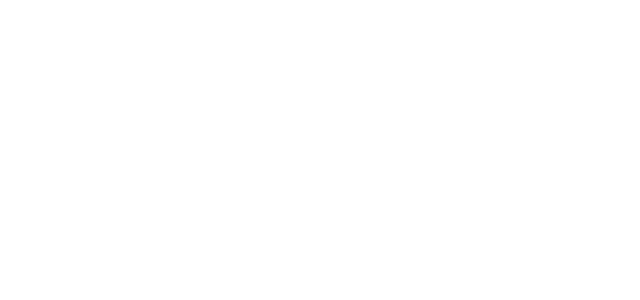
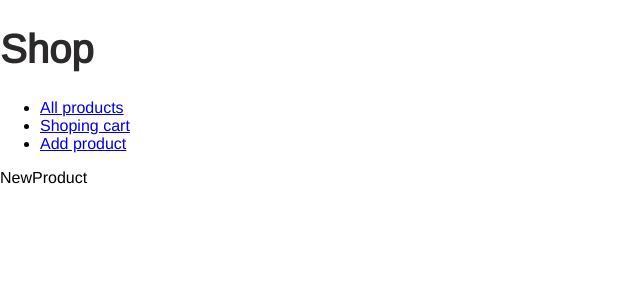
Before and after one commit to N00bG1rl/react-ecommerce, a React (Create React App) app: page /new-product in a window 1280 px wide. Shown: the top 300 px of the page, without its empty margins (0-640 px from the left). Built offline with nearby package versions, Linux system fonts and the light colour scheme.

Commit message:
Added routing

```diff
--- a/src/App.js
+++ b/src/App.js
@@ -1,5 +1,23 @@
+import { Routes, Route } from 'react-router-dom'
+
+import Layout from './components/layout/Layout'
+
+import AllProducts from './pages/AllProducts'
+import NewProduct from './pages/NewProduct'
+import ShopingCart from './pages/ShopingCart'
+import NotFound from './pages/NotFound'
+
 function App() {
-	return <></>
+	return (
+		<Layout>
+			<Routes>
+				<Route path='/' element={<AllProducts />} />
+				<Route path='new-product' element={<NewProduct />} />
+				<Route path='Shoping-cart' element={<ShopingCart />} />
+				<Route path='*' element={<NotFound />} />
+			</Routes>
+		</Layout>
+	)
 }
 
 export default App
--- a/src/components/layout/Layout.js
+++ b/src/components/layout/Layout.js
@@ -1,5 +1,12 @@
-function Layout() {
-	return <div>Layout</div>
+import MainNavigation from './MainNavigation'
+
+function Layout(props) {
+	return (
+		<>
+			<MainNavigation />
+			<main>{props.children}</main>
+		</>
+	)
 }
 
 export default Layout
--- a/src/components/layout/MainNavigation.js
+++ b/src/components/layout/MainNavigation.js
@@ -0,0 +1,24 @@
+import { Link } from 'react-router-dom'
+
+function MainNavigation() {
+	return (
+		<header>
+			<h1>Shop</h1>
+			<nav>
+				<ul>
+					<li>
+						<Link to='/'>All products</Link>
+					</li>
+					<li>
+						<Link to='/shoping-cart'>Shoping cart</Link>
+					</li>
+					<li>
+						<Link to='/new-product'>Add product</Link>
+					</li>
+				</ul>
+			</nav>
+		</header>
+	)
+}
+
+export default MainNavigation
--- a/src/components/layout/MainNavigation.module.css
+++ b/src/components/layout/MainNavigation.module.css
@@ -0,0 +1,4 @@
+.navigation {
+	border-bottom: 'solid 1px';
+	padding-inline-end: '1rem';
+}
--- a/src/index.js
+++ b/src/index.js
@@ -1,11 +1,15 @@
 import React from 'react'
 import ReactDOM from 'react-dom/client'
+import { BrowserRouter } from 'react-router-dom'
+
 import './index.css'
 import App from './App'
 
 const root = ReactDOM.createRoot(document.getElementById('root'))
 root.render(
 	<React.StrictMode>
-		<App />
+		<BrowserRouter>
+			<App />
+		</BrowserRouter>
 	</React.StrictMode>
 )
--- /dev/null
+++ b/src/pages/NotFound.js
@@ -0,0 +1,5 @@
+function NotFound() {
+	return <p>There's nothing here!</p>
+}
+
+export default NotFound
```
